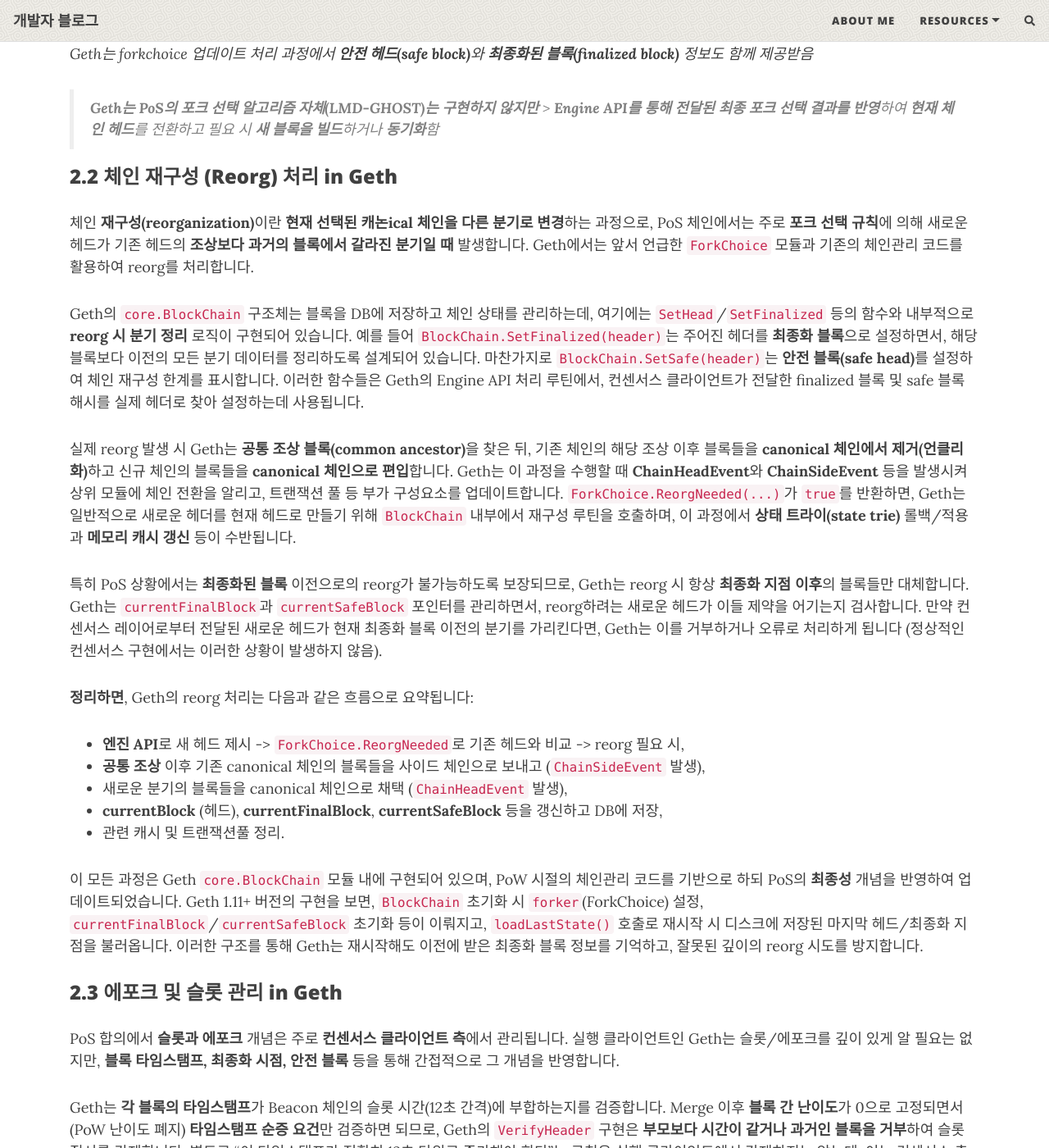
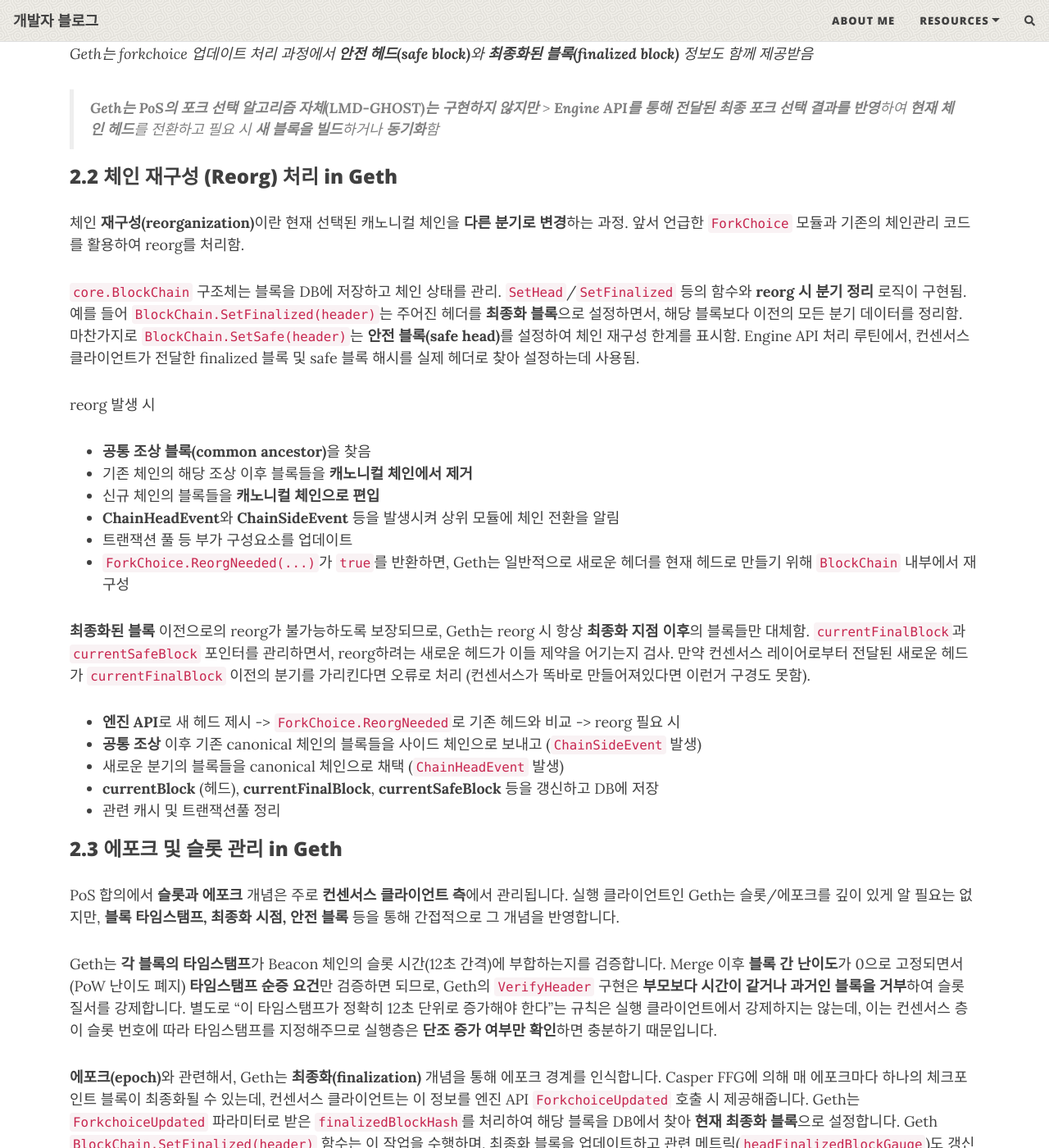
Before and after one commit to myuksal/myuksal.github.io, a Jekyll site: the page built from _posts/2025-05-20-이더리움-POS.md, in a window 1280 px wide and 1400 px high, scrolled down 2129 px. Shown: the whole window at 82% size. Built offline with Jekyll 4.4.1, drawn with Linux system fonts in a browser that asks for light colours; nearby versions of some CDN libraries; comment, search, counter and statistics services are not loaded.

Commit message:
feat: 개소리 이해하는중 #3

```diff
--- a/_posts/2025-05-20-이더리움-POS.md
+++ b/_posts/2025-05-20-이더리움-POS.md
@@ -79,23 +79,32 @@ _Geth는 forkchoice 업데이트 처리 과정에서 **안전 헤드(safe block)
 
 ### 2.2 체인 재구성 (Reorg) 처리 in Geth
 
-체인 **재구성(reorganization)**이란 **현재 선택된 캐논ical 체인을 다른 분기로 변경**하는 과정으로, PoS 체인에서는 주로 **포크 선택 규칙**에 의해 새로운 헤드가 기존 헤드의 **조상보다 과거의 블록에서 갈라진 분기일 때** 발생합니다. Geth에서는 앞서 언급한 `ForkChoice` 모듈과 기존의 체인관리 코드를 활용하여 reorg를 처리합니다.
+체인 **재구성(reorganization)**이란 현재 선택된 캐노니컬 체인을 **다른 분기로 변경**하는 과정.
+앞서 언급한 `ForkChoice` 모듈과 기존의 체인관리 코드를 활용하여 reorg를 처리함.
 
-Geth의 `core.BlockChain` 구조체는 블록을 DB에 저장하고 체인 상태를 관리하는데, 여기에는 `SetHead`/`SetFinalized` 등의 함수와 내부적으로 **reorg 시 분기 정리** 로직이 구현되어 있습니다. 예를 들어 `BlockChain.SetFinalized(header)`는 주어진 헤더를 **최종화 블록**으로 설정하면서, 해당 블록보다 이전의 모든 분기 데이터를 정리하도록 설계되어 있습니다. 마찬가지로 `BlockChain.SetSafe(header)`는 **안전 블록(safe head)**를 설정하여 체인 재구성 한계를 표시합니다. 이러한 함수들은 Geth의 Engine API 처리 루틴에서, 컨센서스 클라이언트가 전달한 finalized 블록 및 safe 블록 해시를 실제 헤더로 찾아 설정하는데 사용됩니다.
+`core.BlockChain` 구조체는 블록을 DB에 저장하고 체인 상태를 관리. `SetHead`/`SetFinalized` 등의 함수와 **reorg 시 분기 정리** 로직이 구현됨.
+예를 들어 `BlockChain.SetFinalized(header)`는 주어진 헤더를 **최종화 블록**으로 설정하면서, 해당 블록보다 이전의 모든 분기 데이터를 정리함.
+마찬가지로 `BlockChain.SetSafe(header)`는 **안전 블록(safe head)**를 설정하여 체인 재구성 한계를 표시함.
+Engine API 처리 루틴에서, 컨센서스 클라이언트가 전달한 finalized 블록 및 safe 블록 해시를 실제 헤더로 찾아 설정하는데 사용됨.
 
-실제 reorg 발생 시 Geth는 **공통 조상 블록(common ancestor)**을 찾은 뒤, 기존 체인의 해당 조상 이후 블록들을 **canonical 체인에서 제거(언클리화)**하고 신규 체인의 블록들을 **canonical 체인으로 편입**합니다. Geth는 이 과정을 수행할 때 **ChainHeadEvent**와 **ChainSideEvent** 등을 발생시켜 상위 모듈에 체인 전환을 알리고, 트랜잭션 풀 등 부가 구성요소를 업데이트합니다. `ForkChoice.ReorgNeeded(...)`가 `true`를 반환하면, Geth는 일반적으로 새로운 헤더를 현재 헤드로 만들기 위해 `BlockChain` 내부에서 재구성 루틴을 호출하며, 이 과정에서 **상태 트라이(state trie)** 롤백/적용과 **메모리 캐시 갱신** 등이 수반됩니다.
+reorg 발생 시
 
-특히 PoS 상황에서는 **최종화된 블록** 이전으로의 reorg가 불가능하도록 보장되므로, Geth는 reorg 시 항상 **최종화 지점 이후**의 블록들만 대체합니다. Geth는 `currentFinalBlock`과 `currentSafeBlock` 포인터를 관리하면서, reorg하려는 새로운 헤드가 이들 제약을 어기는지 검사합니다. 만약 컨센서스 레이어로부터 전달된 새로운 헤드가 현재 최종화 블록 이전의 분기를 가리킨다면, Geth는 이를 거부하거나 오류로 처리하게 됩니다 (정상적인 컨센서스 구현에서는 이러한 상황이 발생하지 않음).
+- **공통 조상 블록(common ancestor)**을 찾음
+- 기존 체인의 해당 조상 이후 블록들을 **캐노니컬 체인에서 제거**
+- 신규 체인의 블록들을 **캐노니컬 체인으로 편입**
+- **ChainHeadEvent**와 **ChainSideEvent** 등을 발생시켜 상위 모듈에 체인 전환을 알림
+- 트랜잭션 풀 등 부가 구성요소를 업데이트
+- `ForkChoice.ReorgNeeded(...)`가 `true`를 반환하면, Geth는 일반적으로 새로운 헤더를 현재 헤드로 만들기 위해 `BlockChain` 내부에서 재구성
 
-**정리하면**, Geth의 reorg 처리는 다음과 같은 흐름으로 요약됩니다:
+**최종화된 블록** 이전으로의 reorg가 불가능하도록 보장되므로, Geth는 reorg 시 항상 **최종화 지점 이후**의 블록들만 대체함.
+`currentFinalBlock`과 `currentSafeBlock` 포인터를 관리하면서, reorg하려는 새로운 헤드가 이들 제약을 어기는지 검사.
+만약 컨센서스 레이어로부터 전달된 새로운 헤드가 `currentFinalBlock` 이전의 분기를 가리킨다면 오류로 처리 (컨센서스가 똑바로 만들어져있다면 이런거 구경도 못함).
 
-- **엔진 API**로 새 헤드 제시 -> `ForkChoice.ReorgNeeded`로 기존 헤드와 비교 -> reorg 필요 시,
-- **공통 조상** 이후 기존 canonical 체인의 블록들을 사이드 체인으로 보내고 (`ChainSideEvent` 발생),
-- 새로운 분기의 블록들을 canonical 체인으로 채택 (`ChainHeadEvent` 발생),
-- **currentBlock** (헤드), **currentFinalBlock**, **currentSafeBlock** 등을 갱신하고 DB에 저장,
-- 관련 캐시 및 트랜잭션풀 정리.
-
-이 모든 과정은 Geth `core.BlockChain` 모듈 내에 구현되어 있으며, PoW 시절의 체인관리 코드를 기반으로 하되 PoS의 **최종성** 개념을 반영하여 업데이트되었습니다. Geth 1.11+ 버전의 구현을 보면, `BlockChain` 초기화 시 `forker`(ForkChoice) 설정, `currentFinalBlock`/`currentSafeBlock` 초기화 등이 이뤄지고, `loadLastState()` 호출로 재시작 시 디스크에 저장된 마지막 헤드/최종화 지점을 불러옵니다. 이러한 구조를 통해 Geth는 재시작해도 이전에 받은 최종화 블록 정보를 기억하고, 잘못된 깊이의 reorg 시도를 방지합니다.
+- **엔진 API**로 새 헤드 제시 -> `ForkChoice.ReorgNeeded`로 기존 헤드와 비교 -> reorg 필요 시
+- **공통 조상** 이후 기존 canonical 체인의 블록들을 사이드 체인으로 보내고 (`ChainSideEvent` 발생)
+- 새로운 분기의 블록들을 canonical 체인으로 채택 (`ChainHeadEvent` 발생)
+- **currentBlock** (헤드), **currentFinalBlock**, **currentSafeBlock** 등을 갱신하고 DB에 저장
+- 관련 캐시 및 트랜잭션풀 정리
 
 ### 2.3 에포크 및 슬롯 관리 in Geth
 
```
